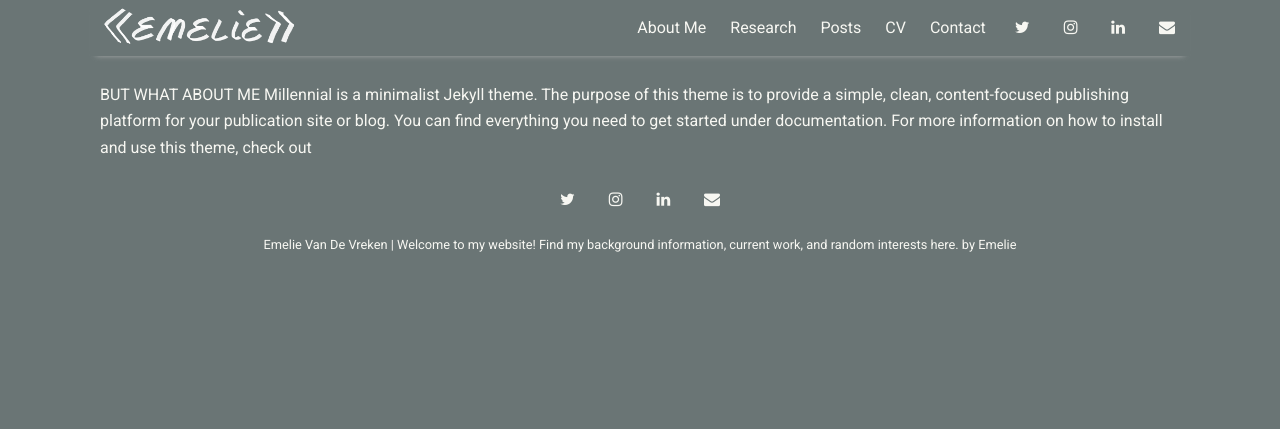
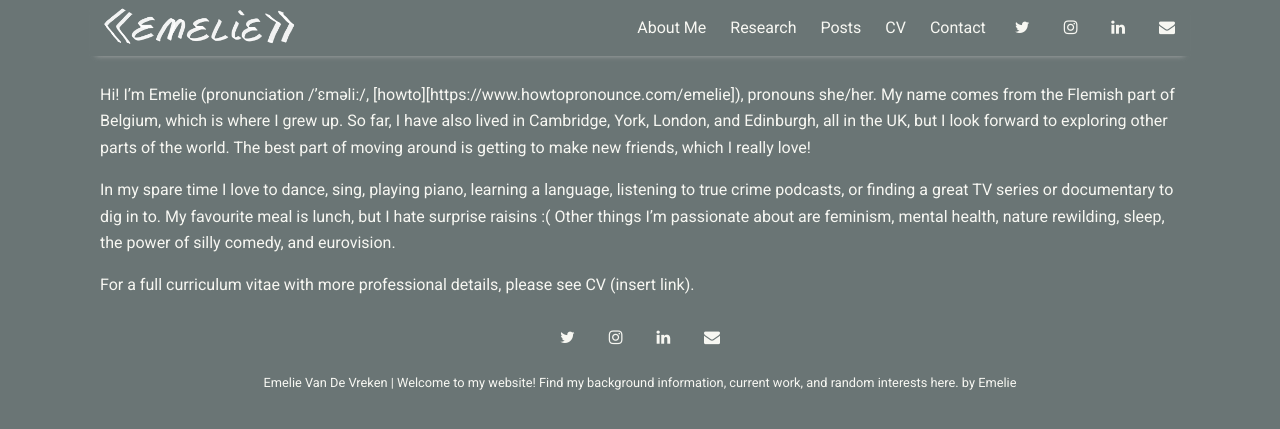
Before and after one commit to evdv/evdv.github.io, a Jekyll site: the page built from _pages/about.md, in a window 1280 px wide. Shown: the top 429 px of the page. Built offline with Jekyll 4.4.1, drawn with Linux system fonts in a browser that asks for light colours; nearby versions of some CDN libraries.

Commit message:
Add accurate About stub

```diff
--- a/_pages/about.md
+++ b/_pages/about.md
@@ -4,5 +4,13 @@
 permalink: /about
 ---
 
-BUT WHAT ABOUT ME
-Millennial is a minimalist Jekyll theme. The purpose of this theme is to provide a simple, clean, content-focused publishing platform for your publication site or blog. You can find everything you need to get started under documentation. For more information on how to install and use this theme, check out
+Hi! I'm Emelie (pronunciation /'ɛməli:/, [howto][https://www.howtopronounce.com/emelie]), pronouns she/her.
+My name comes from the Flemish part of Belgium, which is where I grew up.
+So far, I have also lived in Cambridge, York, London, and Edinburgh, all in the UK, but I look forward to exploring other parts of the world.
+The best part of moving around is getting to make new friends, which I really love!
+
+In my spare time I love to dance, sing, playing piano, learning a language, listening to true crime podcasts, or finding a great TV series or documentary to dig in to.
+My favourite meal is lunch, but I hate surprise raisins :(
+Other things I'm passionate about are feminism, mental health, nature rewilding, sleep, the power of silly comedy, and eurovision.
+
+For a full curriculum vitae with more professional details, please see CV (insert link).
```
